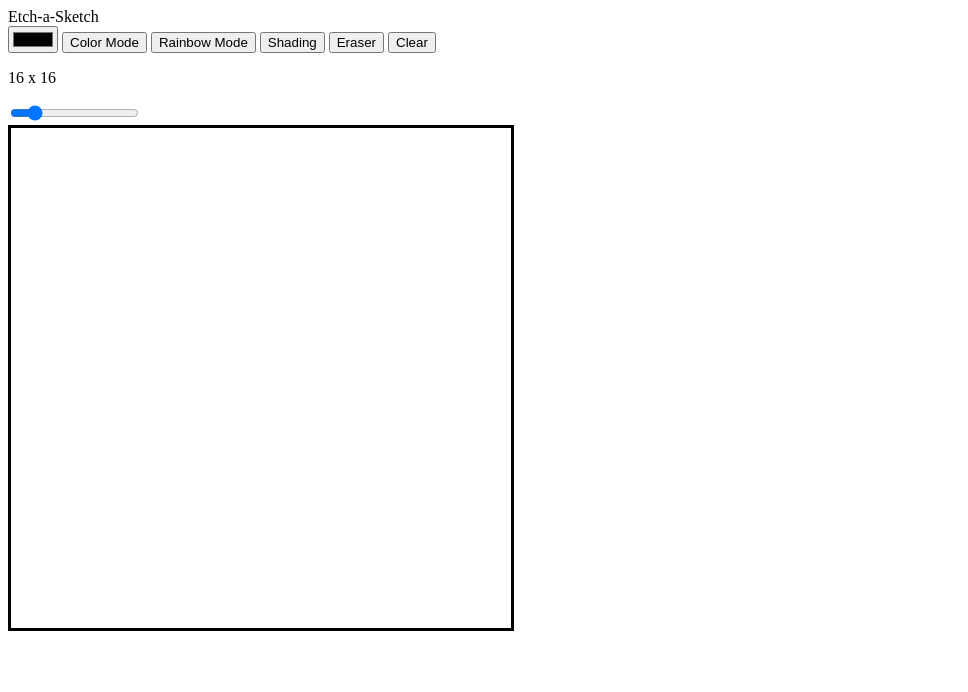
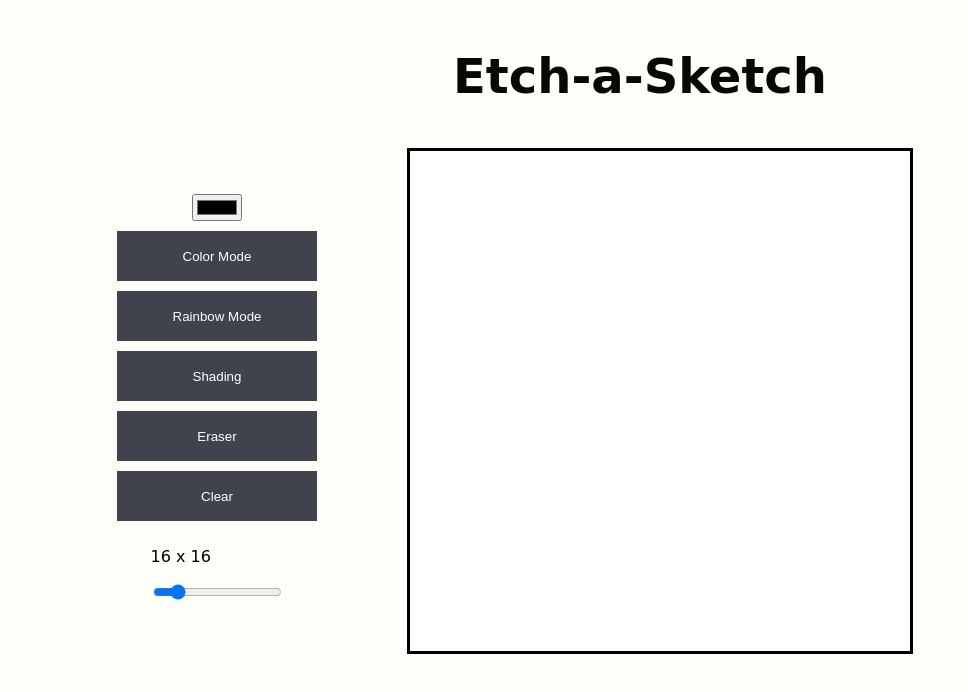
Before and after one commit to salaga-py2021/etch-a-sketch, a plain HTML site: page index.html in a window 1280 px wide. Shown: the whole page, without its empty margins (0-968 px from the left). Drawn offline with Linux system fonts and the light colour scheme.

Commit message:
Add styling and color to webpage

```diff
--- a/index.html
+++ b/index.html
@@ -10,7 +10,8 @@
 </head>
 <body>
     <header>Etch-a-Sketch</header>
-    <div class = 'buttons'>
+    <div id = 'mainBody'>
+        <div id = 'buttonsContainer'>
             <input onchange="colorSelected(this)" type="color">
             <button id = 'colorButton'> Color Mode </button>
             <button id = 'rainbowButton'> Rainbow Mode </button>
@@ -25,5 +26,6 @@
         <div class = 'gridContainer' id = 'gridContainer'>
             <!-- To Do: Add JavaScript grid here that's nxn -->
         </div>
+    </div>
 </body>
 </html>
--- a/script.js
+++ b/script.js
@@ -42,7 +42,7 @@ function changeBackground(gridBox){
         this.style.backgroundColor = 'rgb(' + setColor.join(',') + ')';
     }
     else{
-        const colorPicker = document.querySelector('.buttons > input');
+        const colorPicker = document.querySelector('#buttonsContainer > input');
         this.style.backgroundColor = colorPicker.value;
     }
 }
--- a/styles.css
+++ b/styles.css
@@ -1,11 +1,52 @@
-.rowContainer{
+body {
     display: flex;
+    flex-direction: column;
+    background-color: #FFFFFA;
+    font-family: 'Staatliches', cursive;
+}
+
+header {
+    font-size: xxx-large;
+    font-weight: bolder;
+    text-align: center;
+    margin: 40px;
+    color: #080705;
+}
+
+#mainBody {
+    display: flex;
+    justify-content: center;
+    gap: 10px;
+    flex-wrap: wrap-reverse;
+
+}
+
+#buttonsContainer {
+    display: flex;
+    flex-direction: column;
+    gap: 10px;
+    justify-content: center;
+    align-items: center;
+    margin: 50px 80px 50px -250px;
+}
+
+button{
+    height: 50px;
+    width: 200px;
+    border: 0cm;
+    background-color: #40434E;
+    color: #FFFFFA;
+
 }
 
 .gridContainer {
     border: solid black;
 }
 
+.rowContainer{
+    display: flex;
+}
+
 .gridBox{
     background-color: rgb(255, 255, 255);
 }
```
Lines whose indentation alone changed are shown as unchanged.
